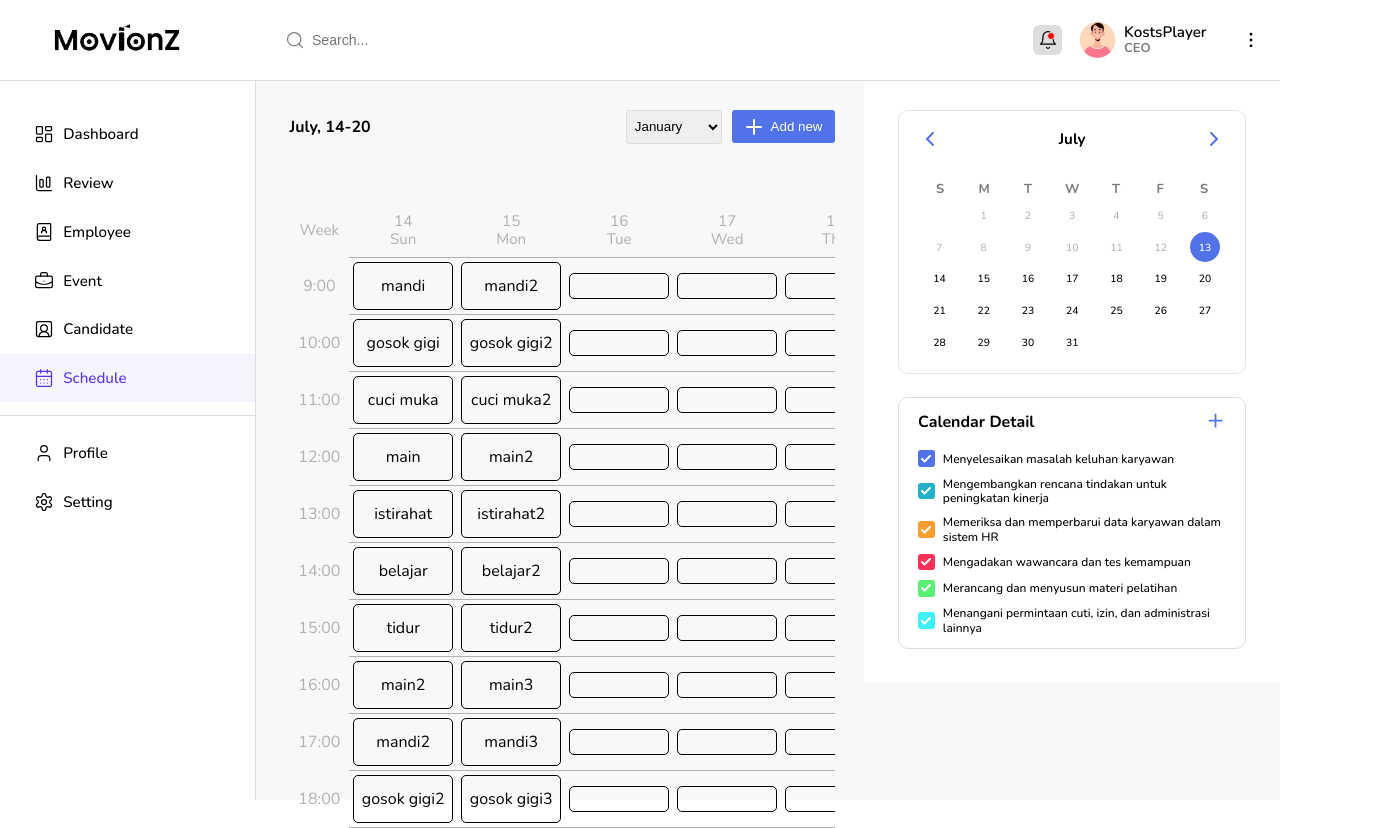
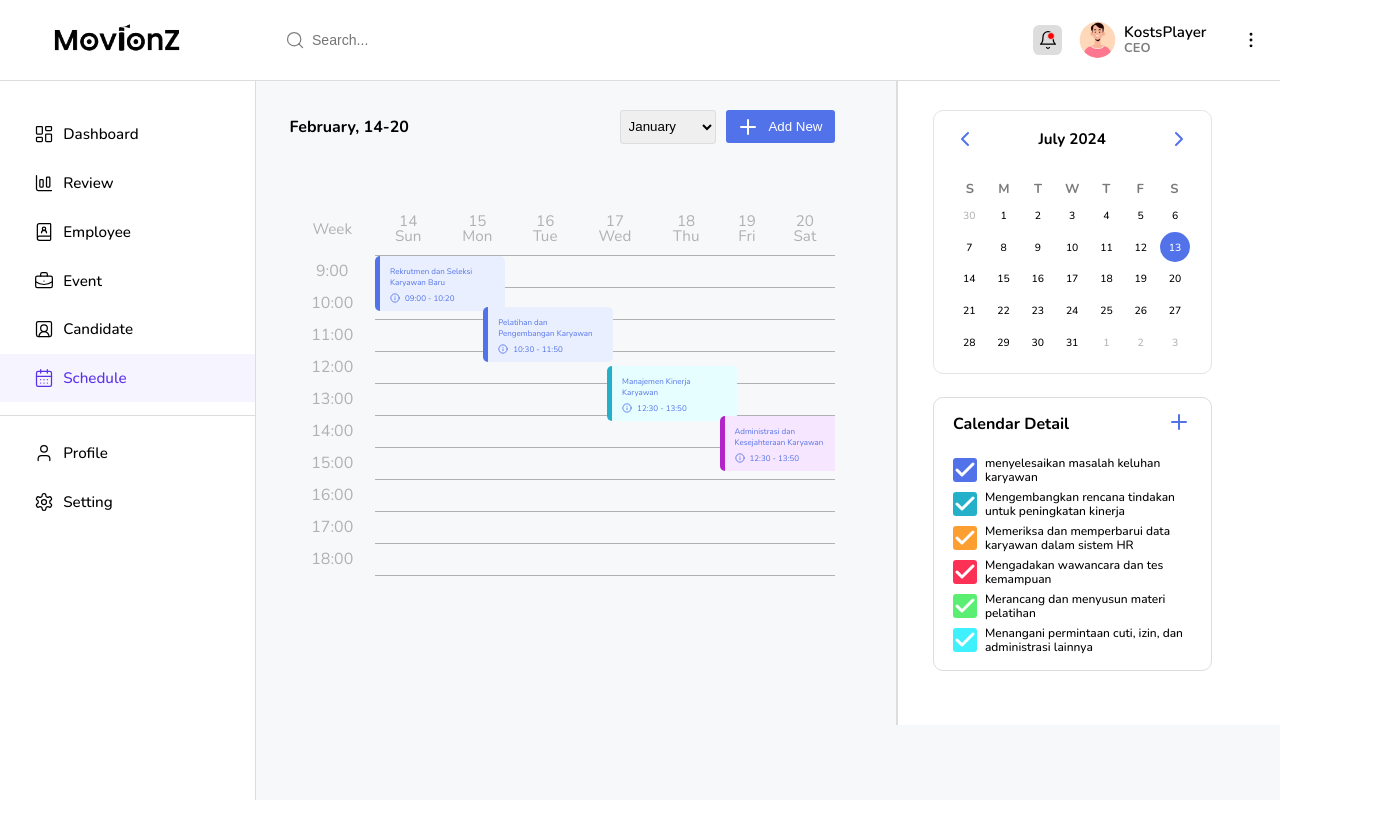
Before and after one commit to KostsPlayer/movionz-hrd, a React (Vite) app in the folder client/: page /schedule in a window 1280 px wide. Shown: the whole page, 1376 px wide, since content can reach past the window. After the commit the page ends 800 px from the top, so only its background shows below. Built offline with nearby package versions, Linux system fonts and the light colour scheme.

Commit message:
add: schedule weekly

```diff
--- a/client/src/main.css
+++ b/client/src/main.css
@@ -349,7 +349,7 @@
   border: 1px solid #b1b1b1;
   border-left: none;
   border-right: none;
-  padding: 4px;
+  padding: 5px;
   position: relative;
 }
 .schedule-center .weekly-schedule table .week {
@@ -369,6 +369,7 @@
   border-radius: 5px;
   padding: 12px 0;
   border: 0.1rem solid #000;
+  background-color: #3ef1fd;
 }
 .schedule-right {
   width: 100%;
@@ -384,15 +385,16 @@
 .schedule-right::before {
   content: "";
   position: absolute;
-  top: -3rem;
-  left: 0;
+  top: -30px;
+  left: 2rem;
   width: 125%;
   height: 115%;
   background-color: #fff;
   z-index: 1;
+  border-left: 2px solid #ddd;
 }
 .schedule-right .calendar {
-  width: 100%;
+  width: 80%;
   height: auto;
   display: flex;
   justify-content: center;
@@ -476,7 +478,7 @@
   color: #fff;
 }
 .schedule-right .calendar-detail {
-  width: 100%;
+  width: 80%;
   height: auto;
   padding: 0.8rem 1.2rem;
   display: flex;
@@ -526,7 +528,7 @@
   flex-direction: row;
   border-radius: 3px;
   background-color: #5272e9;
-  padding: 0.15rem;
+  margin: 5px 0;
 }
 .schedule-right .calendar-detail .container-detail li .check-2 {
   font-weight: 500;
@@ -537,7 +539,7 @@
   flex-direction: row;
   border-radius: 3px;
   background-color: #24b0c9;
-  padding: 0.15rem;
+  margin: 5px 0;
 }
 .schedule-right .calendar-detail .container-detail li .check-3 {
   font-weight: 500;
@@ -548,7 +550,7 @@
   flex-direction: row;
   border-radius: 3px;
   background-color: #fd9e30;
-  padding: 0.15rem;
+  margin: 5px 0;
 }
 .schedule-right .calendar-detail .container-detail li .check-4 {
   font-weight: 500;
@@ -559,7 +561,7 @@
   flex-direction: row;
   border-radius: 3px;
   background-color: #fd3055;
-  padding: 0.15rem;
+  margin: 5px 0;
 }
 .schedule-right .calendar-detail .container-detail li .check-5 {
   font-weight: 500;
@@ -570,7 +572,7 @@
   flex-direction: row;
   border-radius: 3px;
   background-color: #5aee72;
-  padding: 0.15rem;
+  margin: 5px 0;
 }
 .schedule-right .calendar-detail .container-detail li .check-6 {
   font-weight: 500;
@@ -581,7 +583,7 @@
   flex-direction: row;
   border-radius: 3px;
   background-color: #3ef1fd;
-  padding: 0.15rem;
+  margin: 5px 0;
 }
 .schedule-right .calendar-detail .container-detail li p {
   line-height: 120%;
@@ -797,4 +799,4 @@ body {
   overflow-x: hidden;
   overflow-y: auto;
   font-family: "Nunito", sans-serif;
-}
+}/*# sourceMappingURL=main.css.map */
--- a/client/src/main.jsx
+++ b/client/src/main.jsx
@@ -2,7 +2,7 @@ import React from "react";
 import ReactDOM from "react-dom/client";
 import { BrowserRouter, Routes, Route } from "react-router-dom";
 import Dashboard from "./pages/Dashboard/Dashboard";
-import Schedule from "./pages/Schedule/Schedule_New";
+import Schedule from "./pages/Schedule/Schedule";
 import OnProgress from "./component/OnProgress/OnProgress";
 import "./main.css";
 
--- /dev/null
+++ b/client/src/pages/Schedule/Component/Card.jsx
@@ -0,0 +1,43 @@
+import React from "react";
+import { Info } from "lucide-react";
+
+const Card = ({ content, additionalText, color, border, top, left }) => {
+  const cardStyle = {
+    backgroundColor: color,
+    height: "55px",
+    width: "130px",
+    padding: "10px",
+    borderRadius: "5px",
+    borderLeft: border,
+    color: "#5272E9",
+    textAlign: "left",
+    display: "flex",
+    flexDirection: "column",
+    position: "absolute",
+    fontSize: "8px",
+    top: top,
+    left: left,
+  };
+
+  const additionalTextStyle = {
+    marginTop: "5px",
+    display: "flex",
+    alignItems: "center",
+  };
+
+  const iconStyle = {
+    marginRight: "5px",
+  };
+
+  return (
+    <div style={cardStyle}>
+      <div>{content}</div>
+      <div style={additionalTextStyle}>
+        <Info size={10} style={iconStyle} />
+        {additionalText}
+      </div>
+    </div>
+  );
+};
+
+export default Card;
--- a/client/src/pages/Schedule/Component/generateSchedule.json
+++ b/client/src/pages/Schedule/Component/generateSchedule.json
@@ -1,7 +1,7 @@
 [
   {
     "day": "Sun",
-    "t09": "mandi",
+    "t09": "Rekrutmen dan Seleksi Karyawan Baru",
     "t10": "gosok gigi",
     "t11": "cuci muka",
     "t12": "main",
--- a/client/src/pages/Schedule/Schedule.jsx
+++ b/client/src/pages/Schedule/Schedule.jsx
@@ -1,8 +1,17 @@
 import React, { useState, useEffect } from "react";
 import { Plus, ChevronRight, ChevronLeft, Check } from "lucide-react";
 import Layout from "./../../component/Layout/Layout";
+import Card from "../Schedule/Component/Card";
 
-const daysOfWeek = ["Sun", "Mon", "Tue", "Wed", "Thu", "Fri", "Sat"];
+const daysOfWeek = [
+  "Sun",
+  "Mon",
+  "Tue",
+  "Wed",
+  "Thu",
+  "Fri",
+  "Sat",
+];
 
 const startDate = new Date("2024-07-14");
 
@@ -24,7 +33,53 @@ const renderRows = () => {
       <td className="hour">{time}</td>
       {daysOfWeek.map((day, idx) => (
         <td key={idx} className="time-slot">
-          <div className="card">Lorem, ipsum.</div>
+          {/* Add card for Sunday at 9:00 AM */}
+          {day === "Sun" && time === "9:00" ? (
+            <Card
+              content="Rekrutmen dan Seleksi Karyawan Baru"
+              additionalText="09:00 - 10:20"
+              color="#E9EFFF"
+              border="5px solid #5272e9"
+              top="0"
+              left="0"
+            />
+          ) : null}
+
+          {/* Add card for Monday at 10:00 AM */}
+          {day === "Tue" && time === "11:00" ? (
+            <Card
+              content="Pelatihan dan Pengembangan Karyawan"
+              additionalText="10:30 - 11:50"
+              color="#E9EFFF"
+              border="5px solid #5272E9"
+              top="-13px"
+              left="-30px"
+            />
+          ) : null}
+
+          {/* Add card for Wednesday at 11:00 AM */}
+          {day === "Wed" && time === "12:00" ? (
+            <Card
+              content="Manajemen Kinerja Karyawan"
+              additionalText="12:30 - 13:50"
+              color="#E6FEFF"
+              border="5px solid #24B0C9"
+              top="14px"
+              left="30px"
+            />
+          ) : null}
+
+          {/* Add card for Friday at 2:00 PM */}
+          {day === "Fri" && time === "14:00" ? (
+            <Card
+              content="Administrasi dan Kesejahteraan Karyawan"
+              additionalText="12:30 - 13:50"
+              color="#F7E6FF"
+              border="5px solid #B224C9"
+              top="0"
+              left="0"
+            />
+          ) : null}
         </td>
       ))}
     </tr>
@@ -58,21 +113,21 @@ const Schedule = () => {
         currentMonth,
         i - firstDayIndex + 1
       );
-      datesHTML += `<div className="date inactive">${prevDate.getDate()}</div>`;
+      datesHTML += `<div class="date inactive">${prevDate.getDate()}</div>`;
     }
 
     for (let i = 1; i <= totalDays; i++) {
       const date = new Date(currentYear, currentMonth, i);
       const activeClass =
         date.toDateString() === new Date().toDateString() ? "active" : "";
-      datesHTML += `<div className="date ${activeClass}">${i}</div>`;
+      datesHTML += `<div class="date ${activeClass}">${i}</div>`;
     }
 
     const remainingDays = (7 - ((firstDayIndex + totalDays) % 7)) % 7;
 
     for (let i = 1; i <= remainingDays; i++) {
       const nextDate = new Date(currentYear, currentMonth + 1, i);
-      datesHTML += `<div className="date inactive">${nextDate.getDate()}</div>`;
+      datesHTML += `<div class="date inactive">${nextDate.getDate()}</div>`;
     }
 
     setDatesHTML(datesHTML);
@@ -131,7 +186,8 @@ const Schedule = () => {
                   ))}
                 </tr>
               </thead>
-              <tbody>{renderRows()}</tbody>
+              <tbody>{renderRows()}
+              </tbody>
             </table>
           </div>
         </div>
@@ -139,11 +195,11 @@ const Schedule = () => {
           <div className="calendar">
             <div className="header">
               <button className="prevBtn" onClick={handlePrevMonth}>
-                <ChevronLeft size={20} />
+                <ChevronLeft />
               </button>
               <div className="monthYear">{monthYearString}</div>
               <button className="nextBtn" onClick={handleNextMonth}>
-                <ChevronRight size={20} />
+                <ChevronRight />
               </button>
             </div>
             <div className="days">
@@ -164,47 +220,53 @@ const Schedule = () => {
             <div className="header-detail">
               <h4>Calendar Detail</h4>
               <button className="tombol">
-                <Plus size={21} />
+                <Plus />
               </button>
             </div>
-            <ul className="container-detail">
+            <div className="container-detail">
+              <ul>
                 <li>
                   <span className="check-1">
-                  <Check strokeWidth={4} size={12} />
+                    <Check strokeWidth={3} />
                   </span>
-                <p>Menyelesaikan masalah keluhan karyawan</p>
+                  <p>menyelesaikan masalah keluhan karyawan</p>
                 </li>
                 <li>
                   <span className="check-2">
-                  <Check strokeWidth={4} size={12} />
+                    <Check strokeWidth={3} />
                   </span>
-                <p>Mengembangkan rencana tindakan untuk peningkatan kinerja</p>
+                  <p>
+                    Mengembangkan rencana tindakan untuk peningkatan kinerja
+                  </p>
                 </li>
                 <li>
                   <span className="check-3">
-                  <Check strokeWidth={4} size={12} />
+                    <Check strokeWidth={3} />
                   </span>
                   <p>Memeriksa dan memperbarui data karyawan dalam sistem HR</p>
                 </li>
                 <li>
                   <span className="check-4">
-                  <Check strokeWidth={4} size={12} />
+                    <Check strokeWidth={3} />
                   </span>
                   <p>Mengadakan wawancara dan tes kemampuan</p>
                 </li>
                 <li>
                   <span className="check-5">
-                  <Check strokeWidth={4} size={12} />
+                    <Check strokeWidth={3} />
                   </span>
                   <p>Merancang dan menyusun materi pelatihan</p>
                 </li>
                 <li>
                   <span className="check-6">
-                  <Check strokeWidth={4} size={12} />
+                    <Check strokeWidth={3} />
                   </span>
-                <p>Menangani permintaan cuti, izin, dan administrasi lainnya</p>
+                  <p>
+                    Menangani permintaan cuti, izin, dan administrasi lainnya
+                  </p>
                 </li>
               </ul>
+            </div>
           </div>
         </div>
       </div>
--- a/client/src/pages/Schedule/_schedule.scss
+++ b/client/src/pages/Schedule/_schedule.scss
@@ -98,7 +98,7 @@
           border: 1px solid #b1b1b1;
           border-left: none;
           border-right: none;
-          padding: 4px;
+          padding: 5px;
           position: relative;
         }
 
@@ -118,6 +118,7 @@
           border-radius: 5px;
           padding: 12px 0;
           border: 0.1rem solid #000;
+          background-color: #3ef1fd;
         }
       }
     }
@@ -134,16 +135,17 @@
     &::before {
       content: "";
       position: absolute;
-      top: -3rem;
-      left: 0;
+      top: -30px;
+      left: 2rem;
       width: 125%;
       height: 115%;
       background-color: #fff;
       z-index: 1;
+      border-left: 2px solid #ddd;
     }
 
     .calendar {
-      width: 100%;
+      width: 80%;
       height: auto;
       @include m.flex($direction: column);
       padding: 1rem 1.2rem;
@@ -227,7 +229,7 @@
     }
 
     .calendar-detail {
-      width: 100%;
+      width: 80%;
       height: auto;
       padding: 0.8rem 1.2rem;
       @include m.flex($direction: column);
@@ -267,7 +269,7 @@
             @include m.flex();
             border-radius: 3px;
             background-color: $bg-color;
-            padding: 0.15rem;
+            margin: 5px 0;
           }
 
           .check-1 {
```
Also changed, not shown: 1 other file (tests, documents, lock files or other folders). Lines whose indentation alone changed are shown as unchanged.
